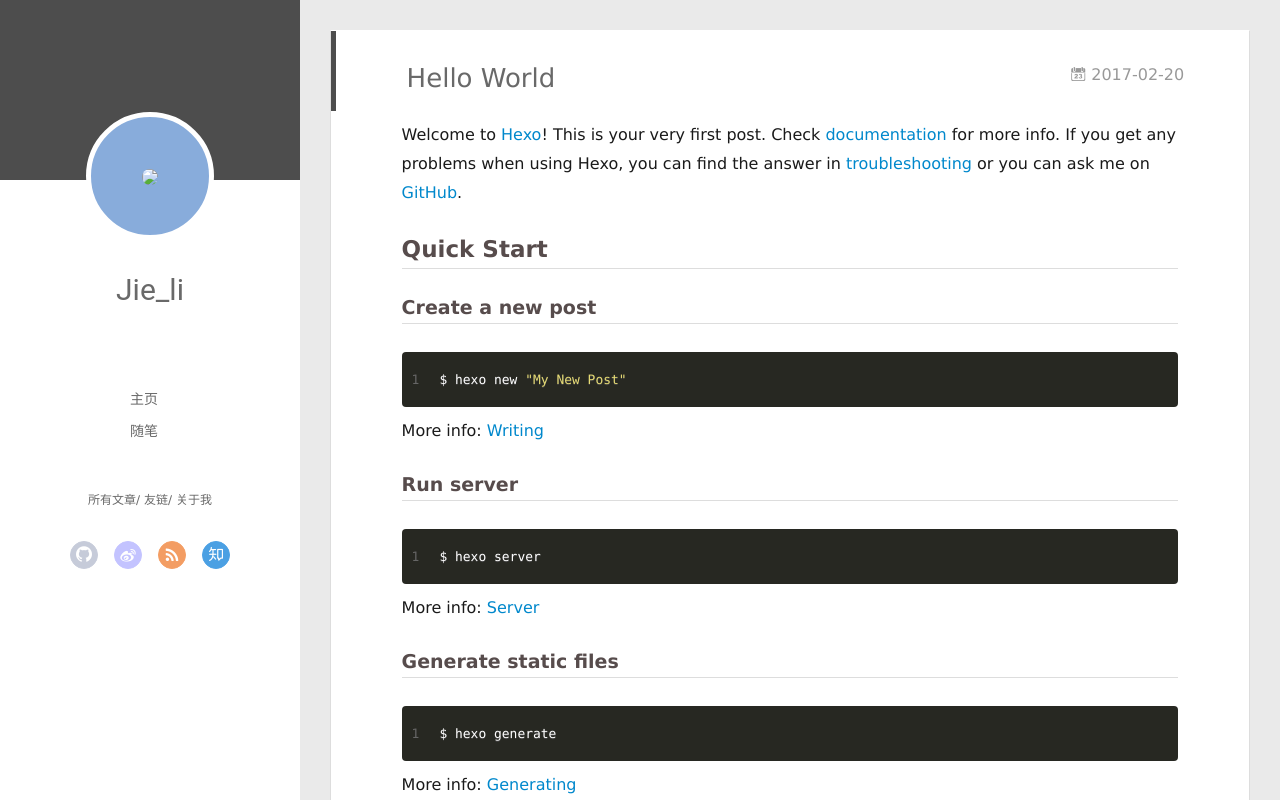
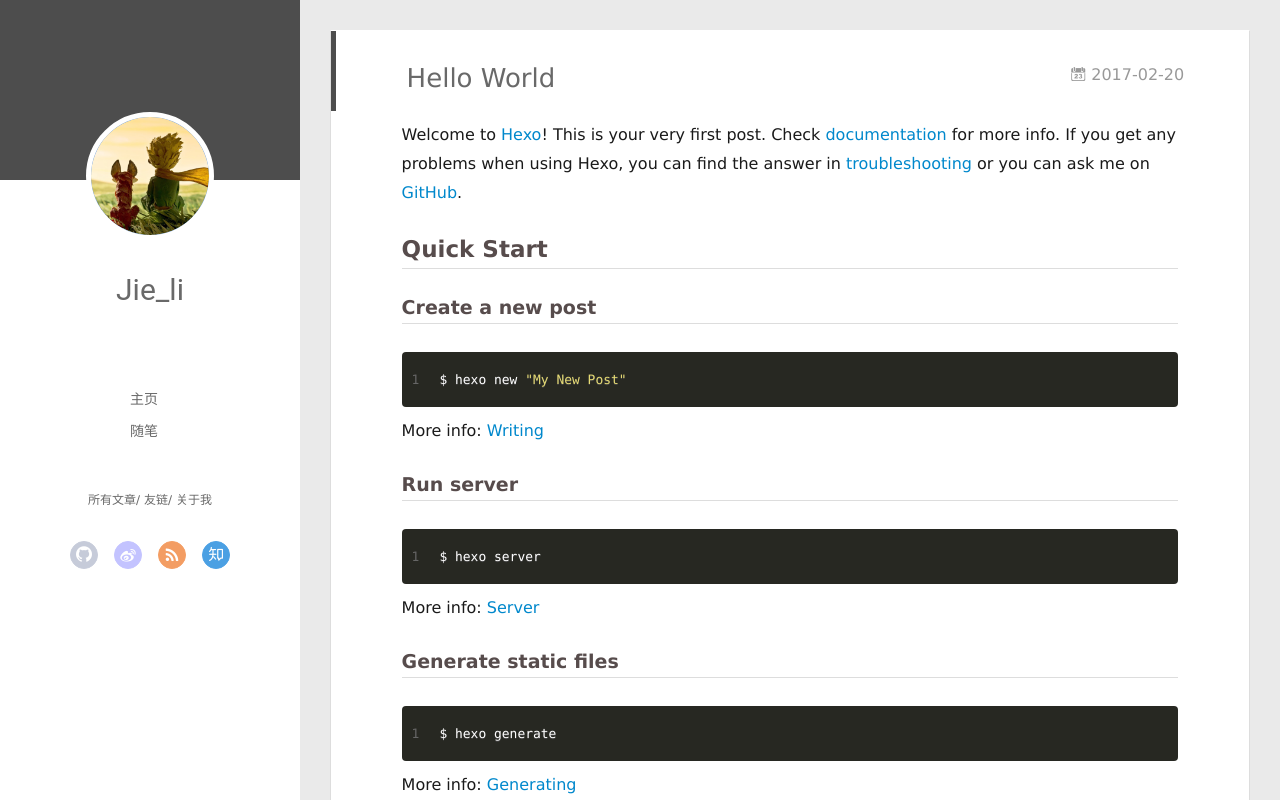
Before and after one commit to sbyps/sbyps.github.io, a plain HTML site: page 2017/02/20/hello-world/index.html in a window 1280 px wide. Drawn offline with Linux system fonts and the light colour scheme.

Commit message:
Site updated: 2017-02-22 00:14:02

```diff
--- a/2017/02/20/hello-world/index.html
+++ b/2017/02/20/hello-world/index.html
@@ -49,7 +49,7 @@ Quick">
 <div class="intrude-less">
 	<header id="header" class="inner">
 		<a href="/" class="profilepic">
-			<img src="/assets/images/avatar.jpg" class="js-avatar">
+			<img src="/images/avatar.jpg" class="js-avatar">
 		</a>
 		<hgroup>
 		  <h1 class="header-author"><a href="/">Jie_li</a></h1>
@@ -107,7 +107,7 @@ Quick">
 	<div class="intrude-less">
 		<header id="header" class="inner">
 			<div class="profilepic">
-				<img src="/assets/images/avatar.jpg" class="js-avatar">
+				<img src="/images/avatar.jpg" class="js-avatar">
 			</div>
 			<hgroup>
 			  <h1 class="header-author js-header-author">Jie_li</h1>
```
Also changed, not shown: archives/2017/02/index.html (+2 -2 lines), archives/2017/index.html (+2 -2 lines), archives/index.html (+2 -2 lines), index.html (+2 -2 lines).
